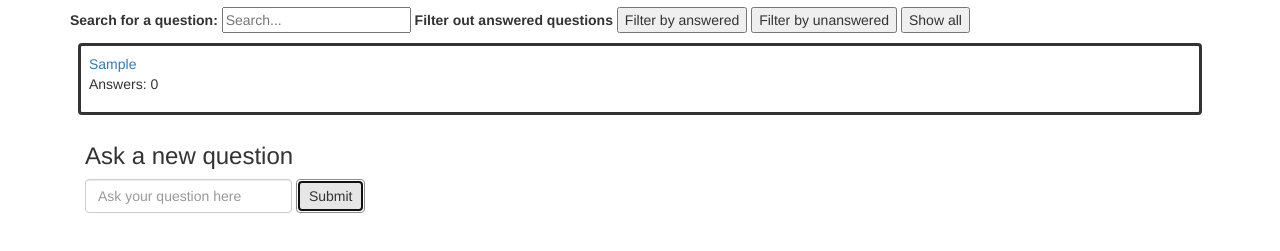
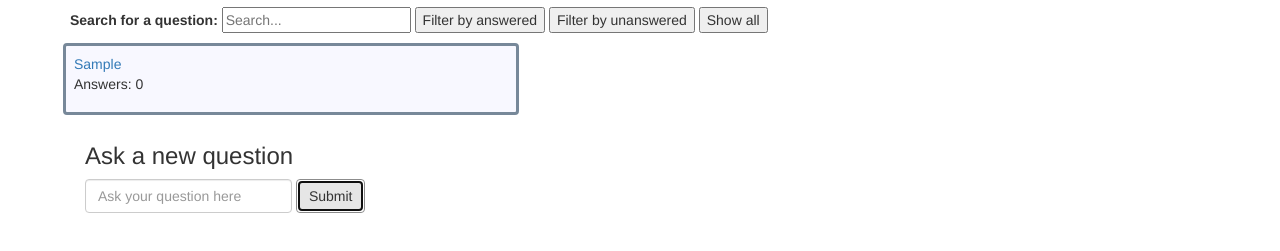
Before and after one commit to kylepratuch/Ask-the-Experts-ang, a plain HTML site: page index.html at #!/questions in a window 1280 px wide. Both pictures are taken after typing "Sample" into the empty fields and a click on the button "Submit". Shown: the part 63-314 px from the top of the page. Drawn offline with nearby package versions, Linux system fonts and the light colour scheme.

Commit message:
add some styling

```diff
--- a/css/styles.css
+++ b/css/styles.css
@@ -3,5 +3,22 @@
   padding:8px;
   margin:8px;
   border-radius:4px;
+  border-color:#778899;
 
 }
+
+.questions {
+  width:40%;
+  background-color:ghostwhite;
+  float:left;
+}
+
+.answerList {
+  width:60%;
+  background-color:#FFDEAD;
+  float:right;
+}
+
+.row{
+  width:100%;
+}
--- a/partials/questions.html
+++ b/partials/questions.html
@@ -5,17 +5,15 @@
   <label>Search for a question:</label>
   <input type="text" ng-model="searchText" placeholder="Search...">
 
-  <label>Filter out answered questions</label>
-  <!-- <input type="checkbox" toggle-class="toggle-calm" ng-model="filterAnswers.answered" ng-value-true="false" ng-value-false=""> -->
   <button ng-click="filterAnswers.answered = true">Filter by answered</button>
   <button ng-click="filterAnswers.answered = false">Filter by unanswered</button>
   <button ng-click="filterAnswers.answered = ''">Show all</button>
-
+<div class="row">
     <div class="questions" ng-repeat="item in questions | filter: searchText | filter: filterAnswers.answered">
       <a ui-sref="questions.answers({ questionId: item.id })">{{ item.text | limitTo:300 }}</a>
       <p>Answers: {{ item.answers.length }}</p>
     </div>
-
+  </div>
 </div>
 
 <div class="col-md-4">
```
Also changed, not shown: partials/questions.answers.html (+7 -6 lines).
